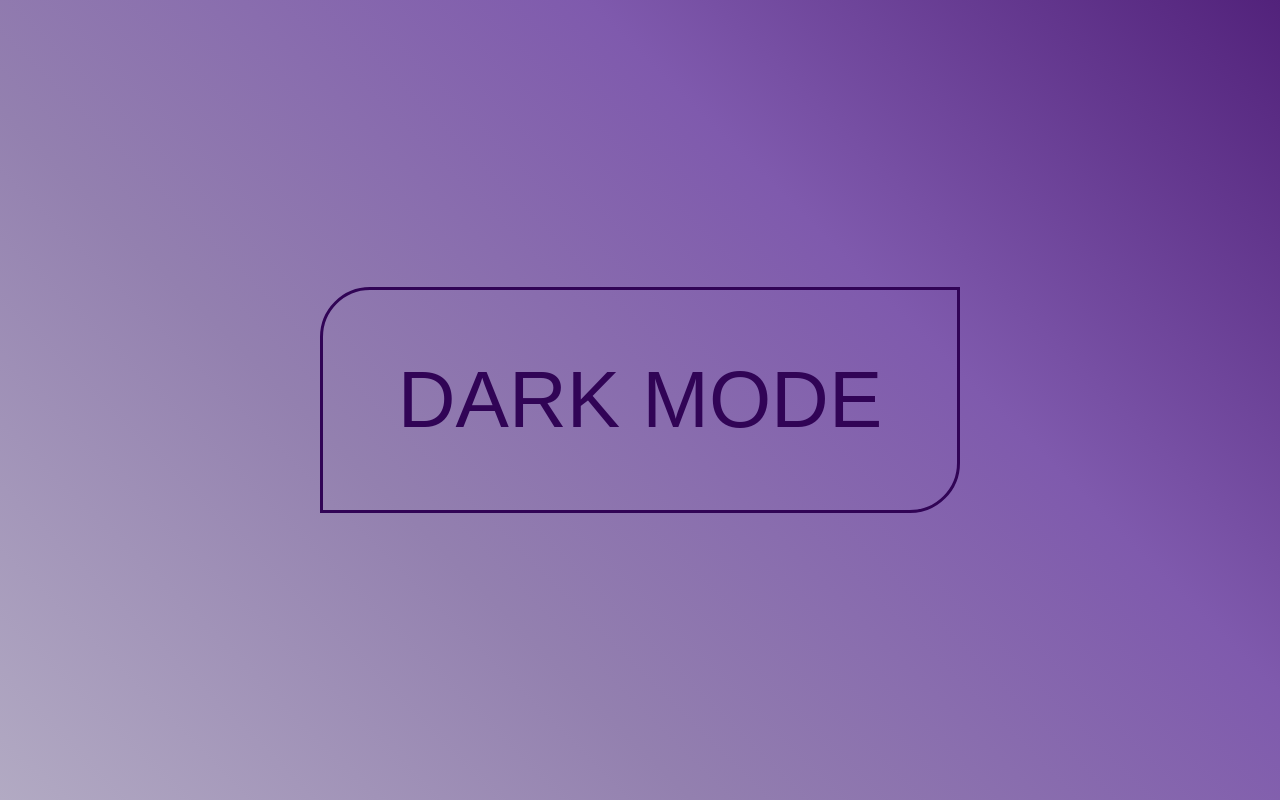
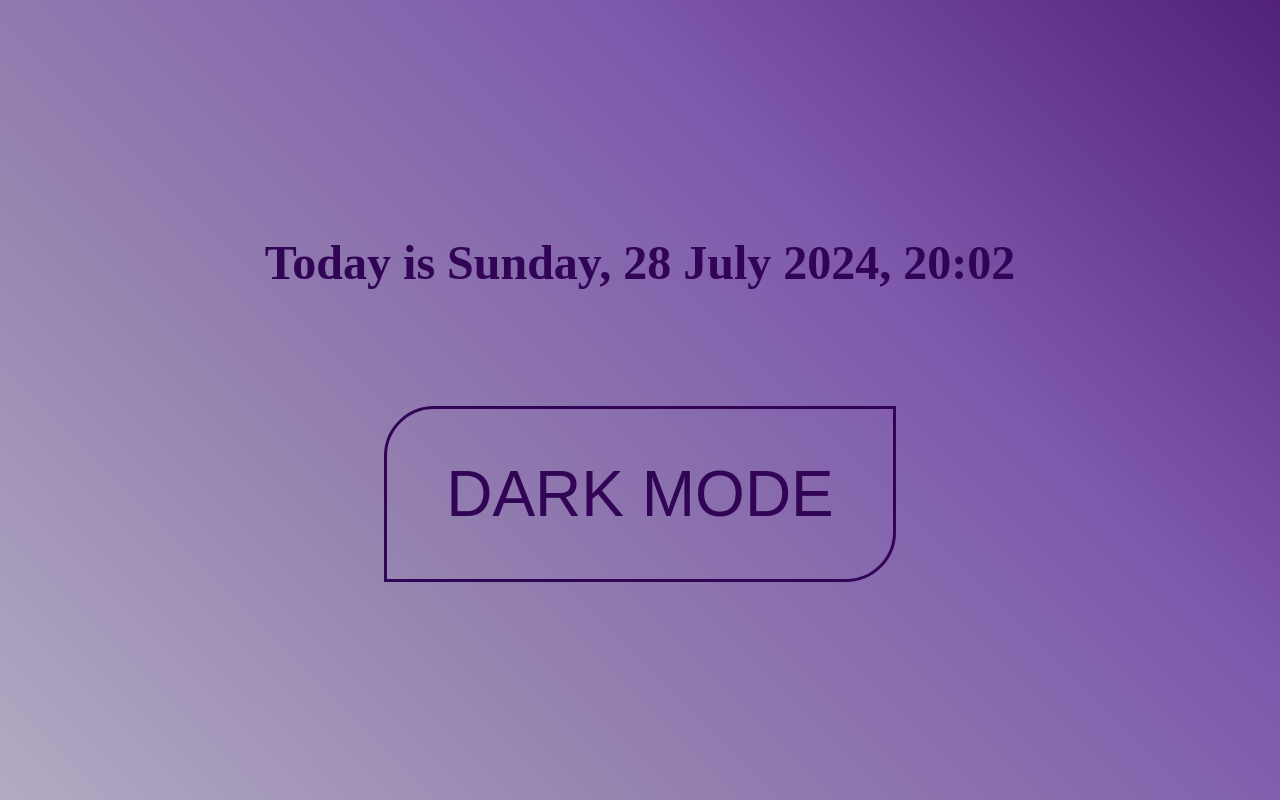
Before and after one commit to InnaYasinchuk/JS_Course, a plain HTML site: page Lesson2/index.html in a window 1280 px wide. Both pictures are taken after a click on the button "LIGHT MODE". Drawn offline with Linux system fonts and the light colour scheme.

Commit message:
added date and time

```diff
--- a/Lesson2/index.html
+++ b/Lesson2/index.html
@@ -7,27 +7,9 @@
     <title>Document</title>
   </head>
   <body class="dark">
+    <h1 class="title-dark">Today is <span id="date"></span> </h1>
     <button class="btn-dark" id="btn">LIGHT MODE</button>
 
-    <script>
-      btn.onclick = function () {
-        let btn = document.querySelector("#btn");
-        let body = document.querySelector("body");
-
-        if (body.classList.contains("dark")) {
-          btn.innerHTML = "DARK MODE";
-          body.classList.remove("dark");
-          body.classList.add("light");
-          btn.classList.remove("btn-dark");
-          btn.classList.add("btn-light");
-        } else {
-          btn.innerHTML = "LIGHT MODE";
-          body.classList.remove("light");
-          body.classList.add("dark");
-          btn.classList.remove("btn-light");
-          btn.classList.add("btn-dark");
-        }
-      };
-    </script>
+    <script src="script.js"></script>
   </body>
 </html>
--- /dev/null
+++ b/Lesson2/script.js
@@ -0,0 +1,74 @@
+let dateAndTime = document.querySelector("#date");
+
+let currentDate = new Date();
+let hour = currentDate.getHours();
+if (hour < 10) {
+  hour = `0${hour}`;
+}
+let minutes = currentDate.getMinutes();
+if (minutes < 10) {
+  minutes = `0${minutes}`;
+}
+
+let days = [
+  "Sunday",
+  "Monday",
+  "Tuesday",
+  "Wednesday",
+  "Thursday",
+  "Friday",
+  "Saturday",
+];
+
+let day = days[currentDate.getDay()];
+
+function formatDay(timestamp) {
+  let date = new Date(timestamp * 1000);
+  let day = date.getDay();
+  let days = ["Sun", "Mon", "Tue", "Wed", "Thu", "Fri", "Sat"];
+  return days[day];
+}
+
+let date = currentDate.getDate();
+let months = [
+  "January",
+  "February",
+  "March",
+  "April",
+  "May",
+  "June",
+  "July",
+  "August",
+  "September",
+  "October",
+  "November",
+  "December",
+];
+let month = months[currentDate.getMonth()];
+let year = currentDate.getFullYear();
+
+dateAndTime.innerHTML = `${day}, ${date} ${month} ${year}, ${hour}:${minutes}`;
+
+btn.onclick = function () {
+  let btn = document.querySelector("#btn");
+  let body = document.querySelector("body");
+  let title = document.querySelector("h1");
+
+  if (body.classList.contains("dark")) {
+    btn.innerHTML = "DARK MODE";
+    body.classList.remove("dark");
+    body.classList.add("light");
+    btn.classList.remove("btn-dark");
+    btn.classList.add("btn-light");
+    title.classList.remove("title-dark");
+    title.classList.add("title-light");
+  } else {
+    btn.innerHTML = "LIGHT MODE";
+    body.classList.remove("light");
+    body.classList.add("dark");
+    btn.classList.remove("btn-light");
+    btn.classList.add("btn-dark");
+    title.classList.remove("title-light");
+    title.classList.add("title-dark");
+  }
+};
--- a/Lesson2/styles.css
+++ b/Lesson2/styles.css
@@ -2,6 +2,7 @@ body {
   margin: 0;
   padding: 0;
   display: flex;
+  flex-direction: column;
   justify-content: center;
   align-items: center;
   height: 100vh;
@@ -16,13 +17,26 @@ body.light {
   background: linear-gradient(45deg, #b2aac3, #9380af, #7f5aad, #52227b);
 }
 
+h1{
+  font-size: 3rem;
+  margin-bottom: 100px;
+}
+
+h1.title-dark{
+  color: #cec0df;
+}
+
+h1.title-light {
+  color: #310456;
+}
+
 button {
-  width: 50%;
+  width: 40%;
   margin: 1rem;
-  padding: 4rem;
+  padding: 3rem;
   border-radius: 50px 0px;
   background-color: transparent;
-  font-size: 5rem;
+  font-size: 4rem;
   cursor: pointer;
   transition: all 0.5s ease-in-out;
 }
```
